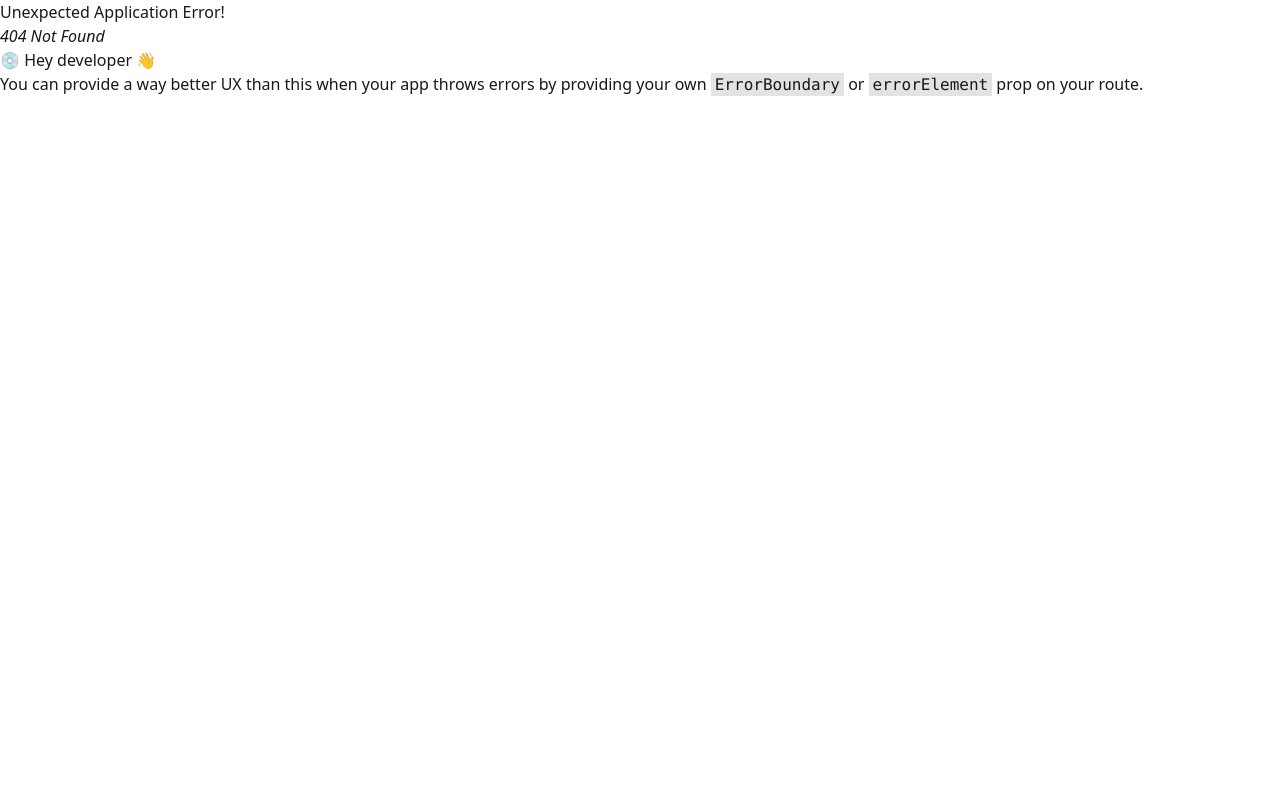
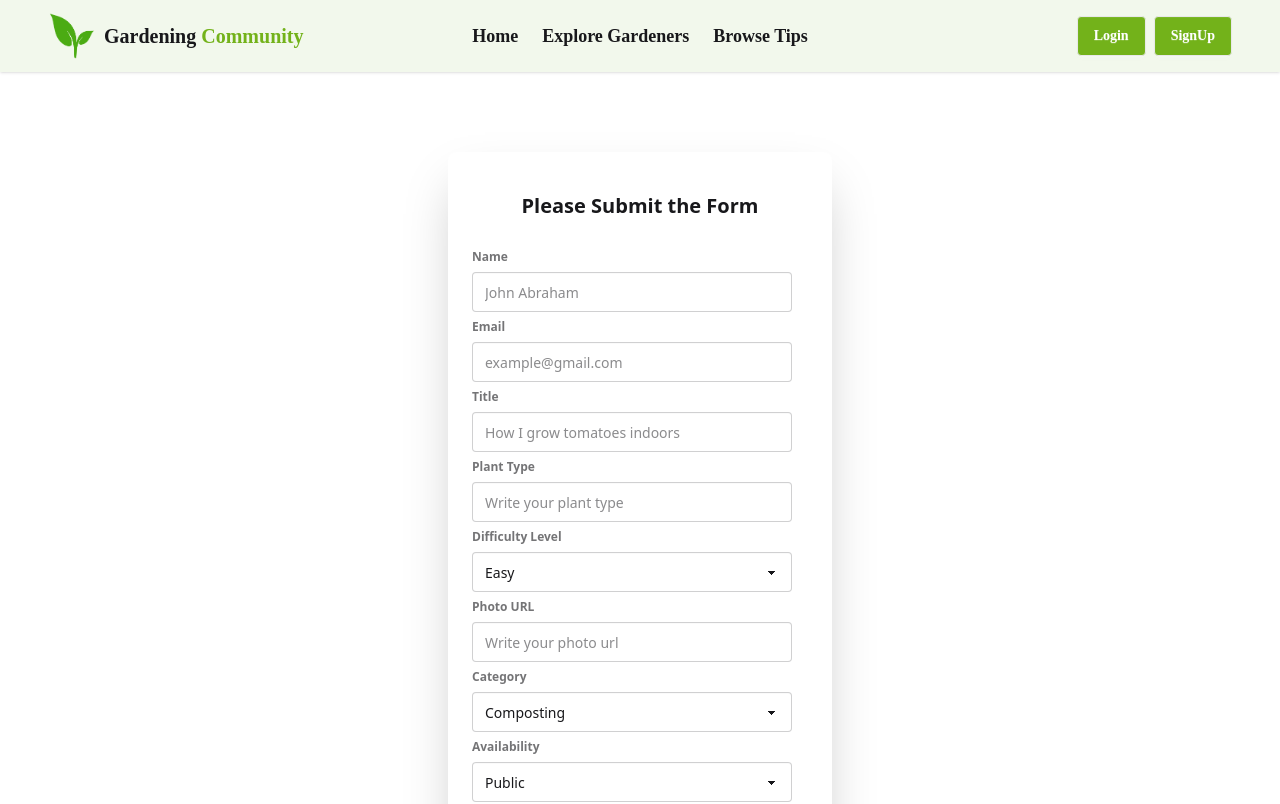
Before and after one commit to raseduzzaman-rased/gardening-community, a React (Vite) app: page /share-garden-tip in a window 1280 px wide. Before the commit this address had no page. Shown: the top 804 px of the page. Built offline with nearby package versions, Linux system fonts and the light colour scheme; no server answers.

Commit message:
share garden tips form design  done

```diff
--- a/src/Component/Pages/ShareGardenTip.jsx
+++ b/src/Component/Pages/ShareGardenTip.jsx
@@ -1,10 +1,100 @@
-import React from 'react';
+import React, { useEffect, useState } from 'react';
+import { auth } from "../../Firebase/Firebase.init";
+import { onAuthStateChanged } from 'firebase/auth';
+
 
 const ShareGardenTip = () => {
+ const [user, setUser] = useState(null);
+
+useEffect(() => {
+  const unsubscribe = onAuthStateChanged(auth, currentUser => {
+    setUser(currentUser);
+  });
+
+  return () => unsubscribe();
+}, []);
+
+    const handleFormSubmit = e => {
+         e.preventDefault();
+  const form = e.target;
+
+  const formData = {
+    name: user?.displayName,
+    email: user?.email,
+    title: form.title.value,
+    plantType: form.plantType.value,
+    difficulty: form.difficulty.value,
+    photo: form.photo.value,
+    category: form.category.value,
+    availability: form.availability.value,
+    description: form.description.value,
+  };
+
+  console.log(formData);
+};
+
+
     return (
-        <div>
-            This is Share a Garden Tip
-        </div>
+
+    <div className="card my-20 bg-base-100 w-full mx-auto max-w-sm shrink-0 shadow-2xl">
+      <div className="card-body">
+        <h2 className='text-xl font-bold text-center my-4'>Please Submit the Form</h2>
+
+        <form onSubmit={handleFormSubmit} className="fieldset">
+
+
+          <label className="label font-bold">Name</label>
+          <input  value={user?.displayName || ''}
+            readOnly type="text" name='name' className="input" placeholder="John Abraham" />
+
+          <label className="label font-bold">Email</label>
+          <input value={user?.email || ''}
+            readOnly type="email" name='email' className="input" placeholder="example@gmail.com" />
+
+          <label className="label font-bold">Title</label>
+          <input type="text" name='title' className="input" placeholder="How I grow tomatoes indoors" />
+
+          <label className="label font-bold">Plant Type</label>
+          <input type="text" name='plantType' className="input" placeholder="Write your plant type" />
+
+
+
+       <label className="label font-bold">Difficulty Level</label>
+  <select name='difficulty' defaultValue="Easy" className="select">
+    <option>Easy</option>
+    <option>Medium</option>
+    <option>Hard</option>
+  </select>
+
+
+   <label className="label font-bold">Photo URL</label>
+          <input type="text" name='photo' className="input" placeholder="Write your photo url" />
+
+
+       <label className="label font-bold">Category</label>
+  <select name='category' defaultValue="Composting" className="select">
+    <option>Composting</option>
+    <option>Plant Care</option>
+    <option>Vertical Gardening</option>
+  </select>
+
+       <label className="label font-bold">Availability</label>
+  <select name='availability' defaultValue="Public" className="select">
+    <option>Public</option>
+    <option>Hidden</option>
+  </select>
+
+
+
+   <label className="label font-bold">Description</label>
+  <textarea name='description' className="textarea h-24" placeholder="Comments"></textarea>
+
+
+          <button type='submit' className="btn btn-neutral mt-4 bg-[#73B21A] hover:bg-[#008236]">Submit</button>
+        </form>
+      </div>
+    </div>
+
     );
 };
 
--- a/src/main.jsx
+++ b/src/main.jsx
@@ -20,6 +20,7 @@ import TermsAndConditions from './Component/Pages/TermsAndConditions.jsx';
 import VisionMissionDetails from './Component/Pages/VisionMissionDetails.jsx';
 import GardeningTips from './Component/Pages/GardeningTips.jsx';
 import SignUp from './Component/Pages/SignUp.jsx';
+import ShareGardenTip from './Component/Pages/ShareGardenTip.jsx';
 
 const router = createBrowserRouter([
   {
@@ -74,6 +75,10 @@ const router = createBrowserRouter([
       {
         path: '/gardening-tips',
         Component: GardeningTips
+      },
+      {
+        path: '/share-garden-tip',
+        Component: ShareGardenTip
       }
     ]
   },
```
